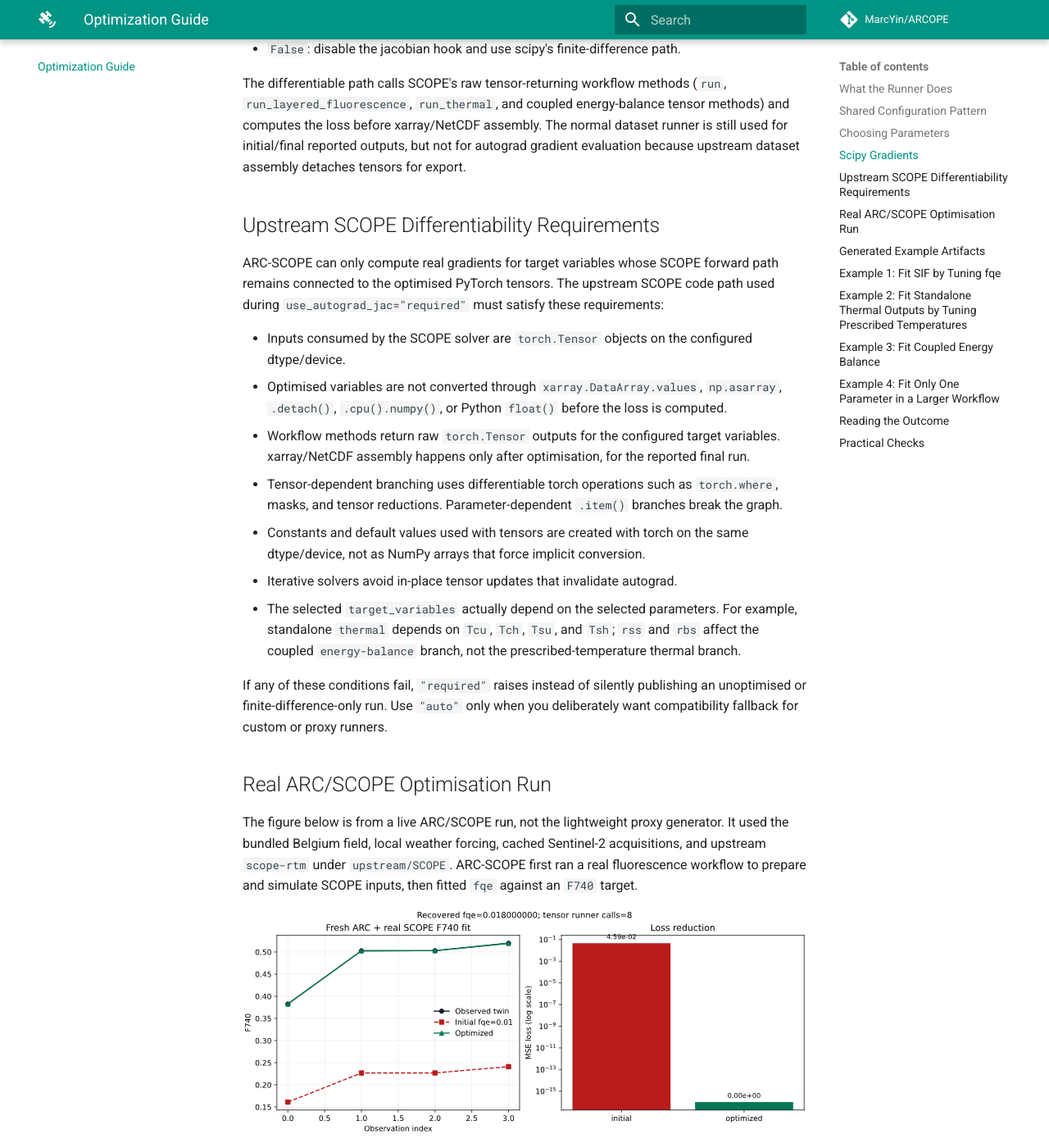
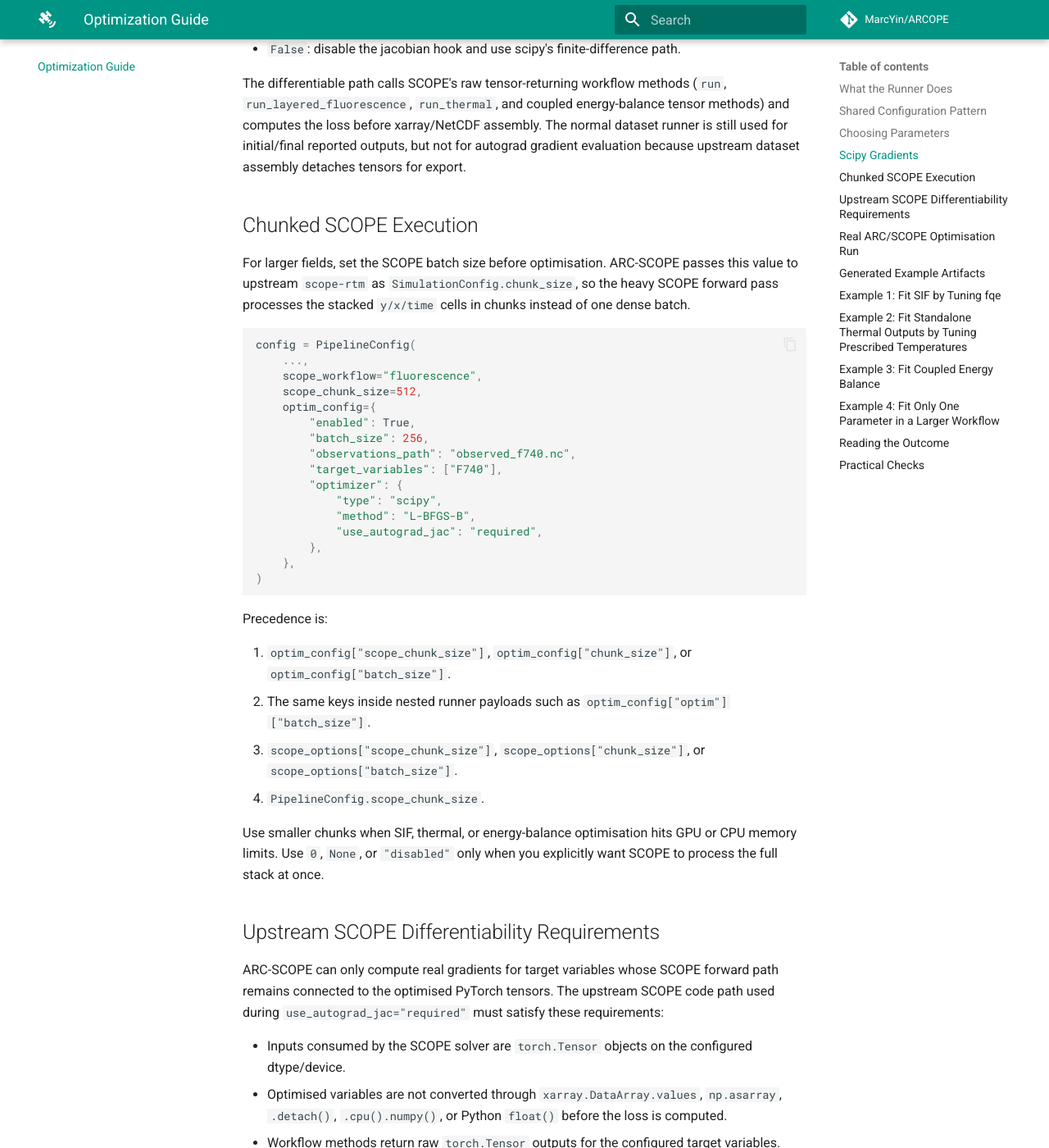
Before and after one commit to MarcYin/ARCOPE, an MkDocs documentation site: the page built from docs/optimization-guide.md, in a window 1280 px wide and 1400 px high, scrolled down 3389 px. Shown: the whole window at 82% size. Built offline with MkDocs 1.6.1 and Material for MkDocs 9.7.7, drawn with Linux system fonts in a browser that asks for light colours; comment, search, counter and statistics services are not loaded.

````diff
--- a/docs/optimization-guide.md
+++ b/docs/optimization-guide.md
@@ -146,6 +146,46 @@ energy-balance tensor methods) and computes the loss before xarray/NetCDF
 assembly. The normal dataset runner is still used for initial/final reported
 outputs, but not for autograd gradient evaluation because upstream dataset
 assembly detaches tensors for export.
+
+## Chunked SCOPE Execution
+
+For larger fields, set the SCOPE batch size before optimisation. ARC-SCOPE
+passes this value to upstream `scope-rtm` as `SimulationConfig.chunk_size`, so
+the heavy SCOPE forward pass processes the stacked `y/x/time` cells in chunks
+instead of one dense batch.
+
+```python
+config = PipelineConfig(
+    ...,
+    scope_workflow="fluorescence",
+    scope_chunk_size=512,
+    optim_config={
+        "enabled": True,
+        "batch_size": 256,
+        "observations_path": "observed_f740.nc",
+        "target_variables": ["F740"],
+        "optimizer": {
+            "type": "scipy",
+            "method": "L-BFGS-B",
+            "use_autograd_jac": "required",
+        },
+    },
+)
+```
+
+Precedence is:
+
+1. `optim_config["scope_chunk_size"]`, `optim_config["chunk_size"]`, or
+   `optim_config["batch_size"]`.
+2. The same keys inside nested runner payloads such as
+   `optim_config["optim"]["batch_size"]`.
+3. `scope_options["scope_chunk_size"]`, `scope_options["chunk_size"]`, or
+   `scope_options["batch_size"]`.
+4. `PipelineConfig.scope_chunk_size`.
+
+Use smaller chunks when SIF, thermal, or energy-balance optimisation hits GPU
+or CPU memory limits. Use `0`, `None`, or `"disabled"` only when you explicitly
+want SCOPE to process the full stack at once.
 
 ## Upstream SCOPE Differentiability Requirements
 
--- a/docs/quickstart.md
+++ b/docs/quickstart.md
@@ -28,6 +28,7 @@ python3 -m arc_scope.experiments.dual_workflow \
   --workflow reflectance \
   --workflow fluorescence \
   --workflow thermal \
+  --scope-chunk-size 512 \
   --dtype float32 \
   --output-dir ./full-run-output
 ```
--- a/pixi.toml
+++ b/pixi.toml
@@ -12,9 +12,9 @@ OMP_NUM_THREADS = "1"
 [tasks]
 fetch-scope-upstream = "scope fetch-upstream --dest ./upstream/SCOPE"
 check-runtime = "PYTHONPATH=src python -m arc_scope.experiments.dual_workflow --scope-root-path ./upstream/SCOPE --check-runtime"
-real-experiment = "PYTHONPATH=src python -m arc_scope.experiments.dual_workflow --scope-root-path ./upstream/SCOPE --dtype float32 --output-dir ./docs/assets/full-run"
-real-experiment-local = "PYTHONPATH=src python -m arc_scope.experiments.dual_workflow --weather-provider local --weather-file ./src/arc_scope/data/showcase_weather.csv --scope-root-path ./upstream/SCOPE --output-dir ./docs/assets/full-run-local"
-real-experiment-docs = "PYTHONPATH=src python -m arc_scope.experiments.dual_workflow --start-date 2021-05-25 --end-date 2021-08-05 --weather-provider local --weather-file ./src/arc_scope/data/showcase_weather.csv --scope-root-path ./upstream/SCOPE --workflow reflectance --workflow fluorescence --workflow thermal --dtype float32 --output-dir ./docs/assets/full-run"
+real-experiment = "PYTHONPATH=src python -m arc_scope.experiments.dual_workflow --scope-root-path ./upstream/SCOPE --scope-chunk-size 512 --dtype float32 --output-dir ./docs/assets/full-run"
+real-experiment-local = "PYTHONPATH=src python -m arc_scope.experiments.dual_workflow --weather-provider local --weather-file ./src/arc_scope/data/showcase_weather.csv --scope-root-path ./upstream/SCOPE --scope-chunk-size 512 --output-dir ./docs/assets/full-run-local"
+real-experiment-docs = "PYTHONPATH=src python -m arc_scope.experiments.dual_workflow --start-date 2021-05-25 --end-date 2021-08-05 --weather-provider local --weather-file ./src/arc_scope/data/showcase_weather.csv --scope-root-path ./upstream/SCOPE --workflow reflectance --workflow fluorescence --workflow thermal --scope-chunk-size 512 --dtype float32 --output-dir ./docs/assets/full-run"
 optimization-examples = "PYTHONPATH=src python -m arc_scope.experiments.optimization_examples --output-dir ./docs/assets/optimization"
 docs-build = "PYTHONPATH=src mkdocs build --strict"
 tests = "PYTHONPATH=src pytest -q"
````
Also changed, not shown: CHANGELOG.md (+13 -1 lines), README.md (+3 -0 lines), docs/api/pipeline.md (+9 -0 lines), docs/architecture.md (+6 -2 lines), docs/full-run-example.md (+2 -0 lines), 6 other files.
